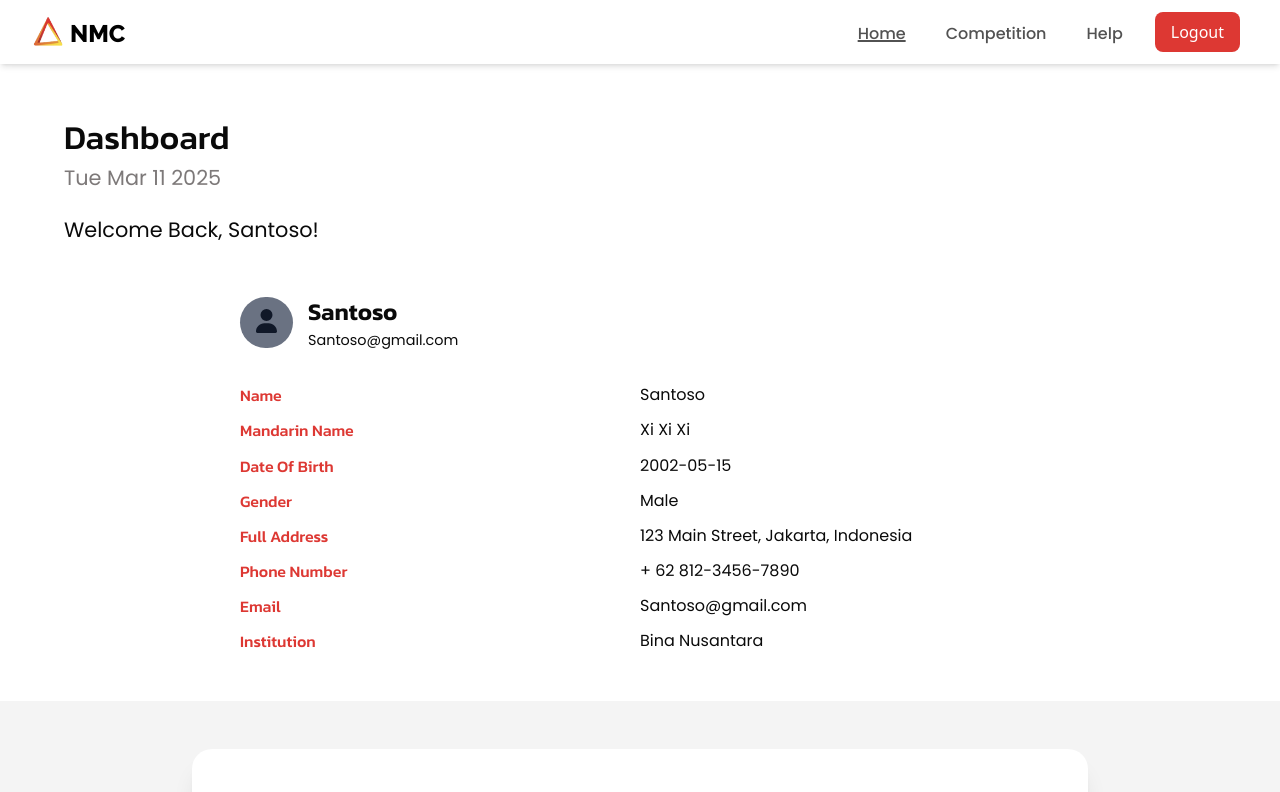
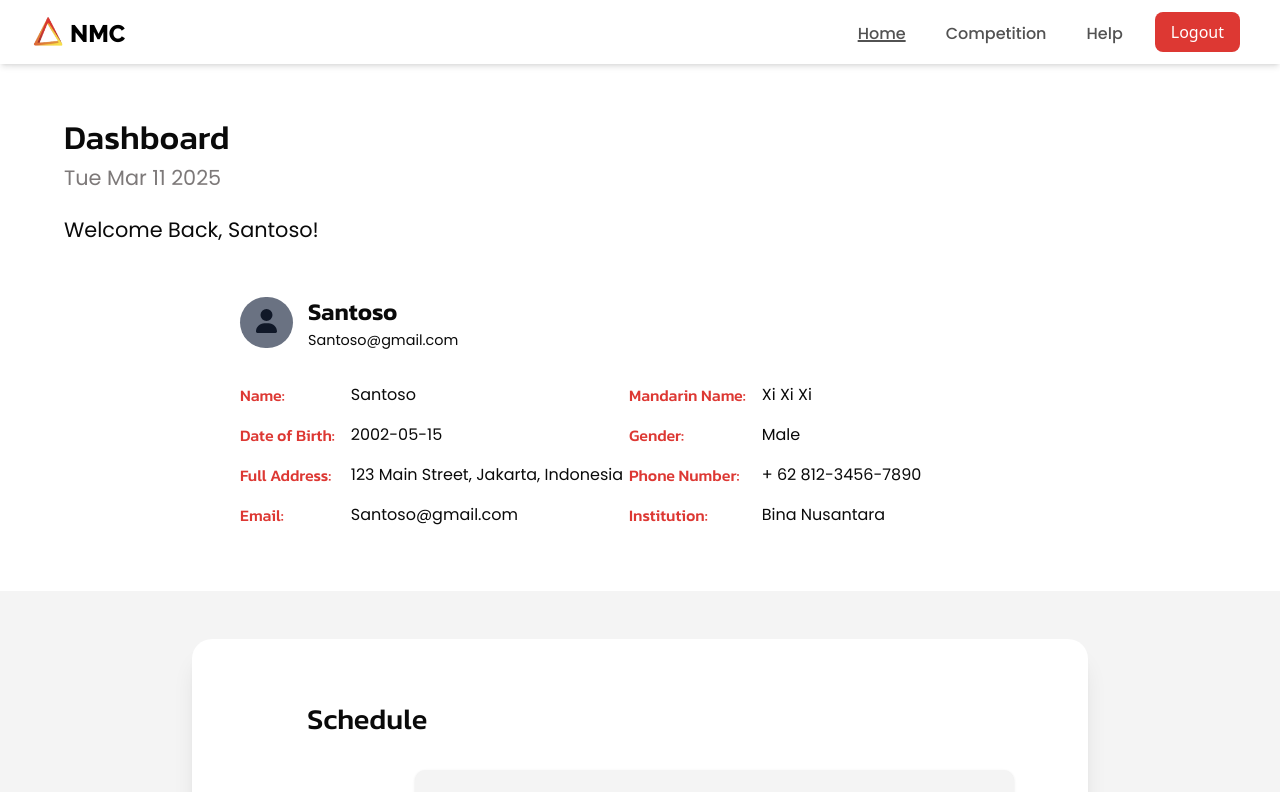
Before and after one commit to Ella-Raputri/WADS-FinalProject, a React (Vite) app in the folder frontend/: page /userhome in a window 1280 px wide. Shown: the top 792 px of the page. Built offline with nearby package versions, Linux system fonts and the light colour scheme.

Commit message:
Homepage Update

```diff
--- a/frontend/package.json
+++ b/frontend/package.json
@@ -30,6 +30,7 @@
     "react-modal": "^3.16.3",
     "react-router-dom": "^7.2.0",
     "swiper": "^11.2.5",
+    "tailwind-animate": "^0.2.10",
     "tailwind-merge": "^3.0.2",
     "tailwindcss": "^4.0.9",
     "tailwindcss-animate": "^1.0.7"
--- a/frontend/src/components/UserData.jsx
+++ b/frontend/src/components/UserData.jsx
@@ -1,8 +1,25 @@
-export const UserData = ({data1, data2, margin}) => {
+export const UserData = ({name, mandarinName, DOB, gender, fullAddress, phoneNumber, email, institution}) => {
     return(
-        <div className={`flex font-poppins mt-[0.7em] mt-[${margin}]`}>
-            <p className='w-[50%] text-[#DD3833] font-medium font-kanit'>{data1}</p>
-            <p className='w-[50%]'>{data2}</p>
+        <div className="grid grid-cols-[auto_1fr] md:grid-cols-[auto_1fr_auto_1fr] gap-y-[1em] mt-[2em]">
+                <p className="text-[#DD3833] font-medium font-kanit">Name:</p>
+                <p className="font-poppins pl-[1em]">{name}</p>
+                <p className="text-[#DD3833] font-medium font-kanit">Mandarin Name:</p>
+                <p className="font-poppins pl-[1em]">{mandarinName}</p>
+
+                <p className="text-[#DD3833] font-medium font-kanit">Date of Birth:</p>
+                <p className="font-poppins pl-[1em]">{DOB}</p>
+                <p className="text-[#DD3833] font-medium font-kanit">Gender:</p>
+                <p className="font-poppins pl-[1em]">{gender}</p>
+
+                <p className="text-[#DD3833] font-medium font-kanit">Full Address:</p>
+                <p className="font-poppins pl-[1em]">{fullAddress}</p>
+                <p className="text-[#DD3833] font-medium font-kanit">Phone Number:</p>
+                <p className="font-poppins pl-[1em]">{phoneNumber}</p>
+
+                <p className="text-[#DD3833] font-medium font-kanit">Email:</p>
+                <p className="font-poppins pl-[1em]">{email}</p>
+                <p className="text-[#DD3833] font-medium font-kanit">Institution:</p>
+                <p className="font-poppins pl-[1em]">{institution}</p>
         </div>
     )
 }
--- a/frontend/src/pages/participant/HomePage.jsx
+++ b/frontend/src/pages/participant/HomePage.jsx
@@ -82,18 +82,9 @@ endDate: new Date(2026, 0, 15)
             <p className='font-poppins text-[0.9rem]'>Santoso@gmail.com</p>
           </div>
         </div>
-        <div className='flex flex-col'>
-            <UserData data1="Name" data2="Santoso" margin="2em" />
-            <UserData data1="Mandarin Name" data2="Xi Xi Xi"/>
-            <UserData data1="Date Of Birth" data2="2002-05-15"/>
-            <UserData data1="Gender" data2="Male"/>
-            <UserData data1="Full Address" data2="123 Main Street, Jakarta, Indonesia"/>
-            <UserData data1="Phone Number" data2="+ 62 812-3456-7890"/>
-            <UserData data1="Email" data2="Santoso@gmail.com"/>
-            <UserData data1="Institution" data2="Bina Nusantara"/>
-        </div>
+        <UserData name="Santoso" mandarinName="Xi Xi Xi" DOB="2002-05-15" gender="Male" fullAddress="123 Main Street, Jakarta, Indonesia" phoneNumber="+ 62 812-3456-7890" email="Santoso@gmail.com" institution="Bina Nusantara" />
       </div>
-      <div className='bg-[#F4F4F4] w-[100%] mt-[1 em] flex justify-center items-center relative'>
+      <div className='bg-[#F4F4F4] w-[100%] mt-[1em] flex justify-center items-center relative'>
         <div className='bg-[#FFFFFF] w-[90%] md:w-[70%] shadow-xl rounded-[20px] my-[3em] xl:max-w-[1200px] 2xl:max-w-[1800px]'>
           <p className='font-kanit text-[1.4rem] xl:text-[1.8rem] font-medium sm:ml-[4em] justify-self-center pt-[2em] pb-[0.5em] sm:justify-self-start'>Schedule</p>
           <div className={`h-[70vh] min-h-[200px] max-h-[300px] xl:max-h-[500px] overflow-auto sm:mx-[2em] mb-5`}>
```
Also changed, not shown: 1 other file (tests, documents, lock files or other folders).
